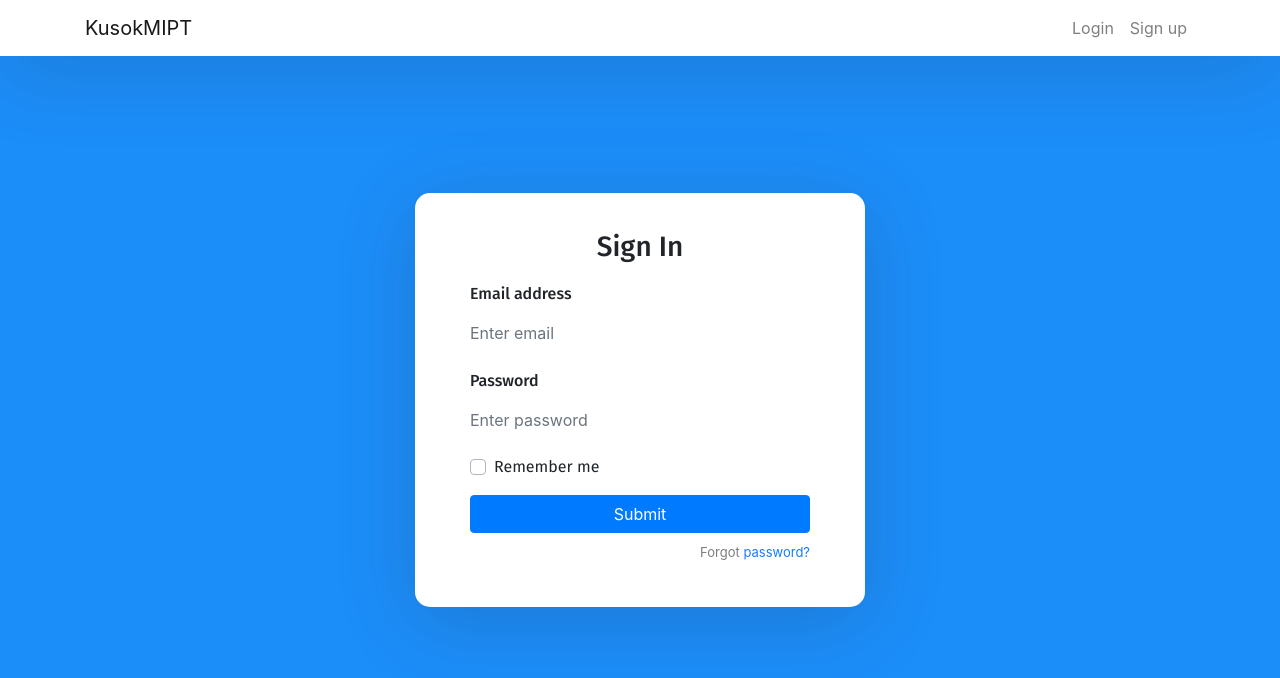
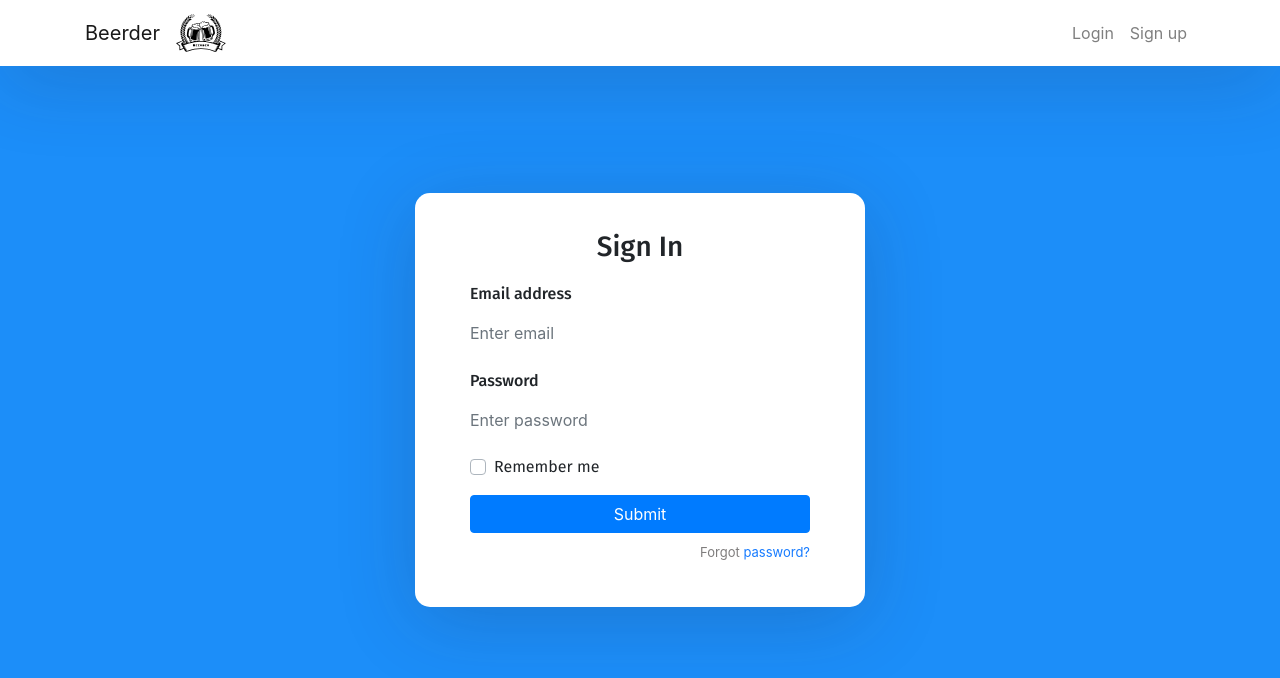
Before and after one commit to alekseyen/beer_tinder, a React (Create React App) app: page / in a window 1280 px wide. Shown: the top 678 px of the page. Built offline with nearby package versions, Linux system fonts and the light colour scheme.

Commit message:
чутка убрался

```diff
--- a/package.json
+++ b/package.json
@@ -3,6 +3,9 @@
   "version": "0.1.0",
   "private": true,
   "dependencies": {
+    "@fortawesome/fontawesome-svg-core": "^1.2.26",
+    "@fortawesome/free-solid-svg-icons": "^5.12.0",
+    "@fortawesome/react-fontawesome": "^0.1.8",
     "axios": "^0.19.0",
     "bootstrap": "^4.3.1",
     "react": "^16.9.0",
--- a/src/App.css
+++ b/src/App.css
@@ -7,10 +7,9 @@
 }
 
 .App-logo {
-  animation: spin infinite 10s linear;
-  height: 100px;
+  animation: spin infinite 5s linear;
+  height: 50px;
 }
-
 
 .App-header {
   background-color: #222;
@@ -22,3 +21,12 @@
 .App-intro {
   font-size: large;
 }
+
+@keyframes spin {
+  from {
+    transform: rotate(0deg);
+  }
+  to {
+    transform: rotate(100deg);
+  }
+}
--- a/src/App.js
+++ b/src/App.js
@@ -1,6 +1,7 @@
 import React from 'react';
 import '../node_modules/bootstrap/dist/css/bootstrap.min.css';
 import './App.css';
+import {FontAwesomeIcon} from '@fortawesome/react-fontawesome';
 
 import logo from './pic/logo.svg'
 
@@ -20,7 +21,10 @@ class App extends React.Component {
           <div className="App">
             <nav className="navbar navbar-expand-lg navbar-light fixed-top">
               <div className="container">
-                <Link className="navbar-brand" to={"/sign-in"}>KusokMIPT</Link>
+                <Link className="navbar-brand" to={"/sign-in"}> <FontAwesomeIcon/> Beerder</Link>
+                <img src={logo} className="App-logo" alt="logo"/>
+
+
                 <div className="collapse navbar-collapse" id="navbarTogglerDemo02">
                   <ul className="navbar-nav ml-auto">
                     <li className="nav-item">
--- a/src/components/login.component.js
+++ b/src/components/login.component.js
@@ -26,12 +26,10 @@ export default class Login extends Component {
         e.preventDefault();
         console.log('Отправленная почта: ' + this.state.name);
         console.log('Отправленный пароль: ' + this.state.password);
+
+        if (3 > 5)
+            window.location.assign('http://localhost:3000/final/');
     }
-
-    onclick() {
-        window.location.assign('http://localhost:3000/final/');
-    }
-
 
     render() {
         return (
@@ -55,7 +53,7 @@ export default class Login extends Component {
                     </div>
                 </div>
 
-                <button type="submit" className="btn btn-primary btn-block" onClick={(e) => this.onclick(e)}>Submit</button>
+                <button type="submit" className="btn btn-primary btn-block">Submit</button>
                 <p className="forgot-password text-right">
                     Forgot <a href="#">password?</a>
                 </p>
--- a/src/components/signup.component.js
+++ b/src/components/signup.component.js
@@ -66,13 +66,9 @@ export default class SignUp extends Component {
         console.log('Отправленная фамилия: ' + this.state.SecondNameChange);
 
         //Добавь сразу переход на новую страницу с опросом, потом сделаешь привязку с токеном
-
+        if (3 > 5)
+            window.location.assign('http://localhost:3000/after-reg-register/');
     }
-
-    onclick() {
-        window.location.assign('http://localhost:3000/after-reg-register/');
-    }
-
 
     render() {
         return (
@@ -99,7 +95,7 @@ export default class SignUp extends Component {
                     <input type="password" className="form-control" placeholder="Enter password" onChange={this.passwordChange}/>
                 </div>
 
-                <button type="submit" className="btn btn-primary btn-block" onClick={(e) => this.onclick(e)}>Sign Up</button>
+                <button type="submit" className="btn btn-primary btn-block">Sign Up</button>
                 <p className="forgot-password text-right">
                     Already registered <a href="#">sign in?</a>
                 </p>
```
Also changed, not shown: 1 other file (tests, documents, lock files or other folders).
